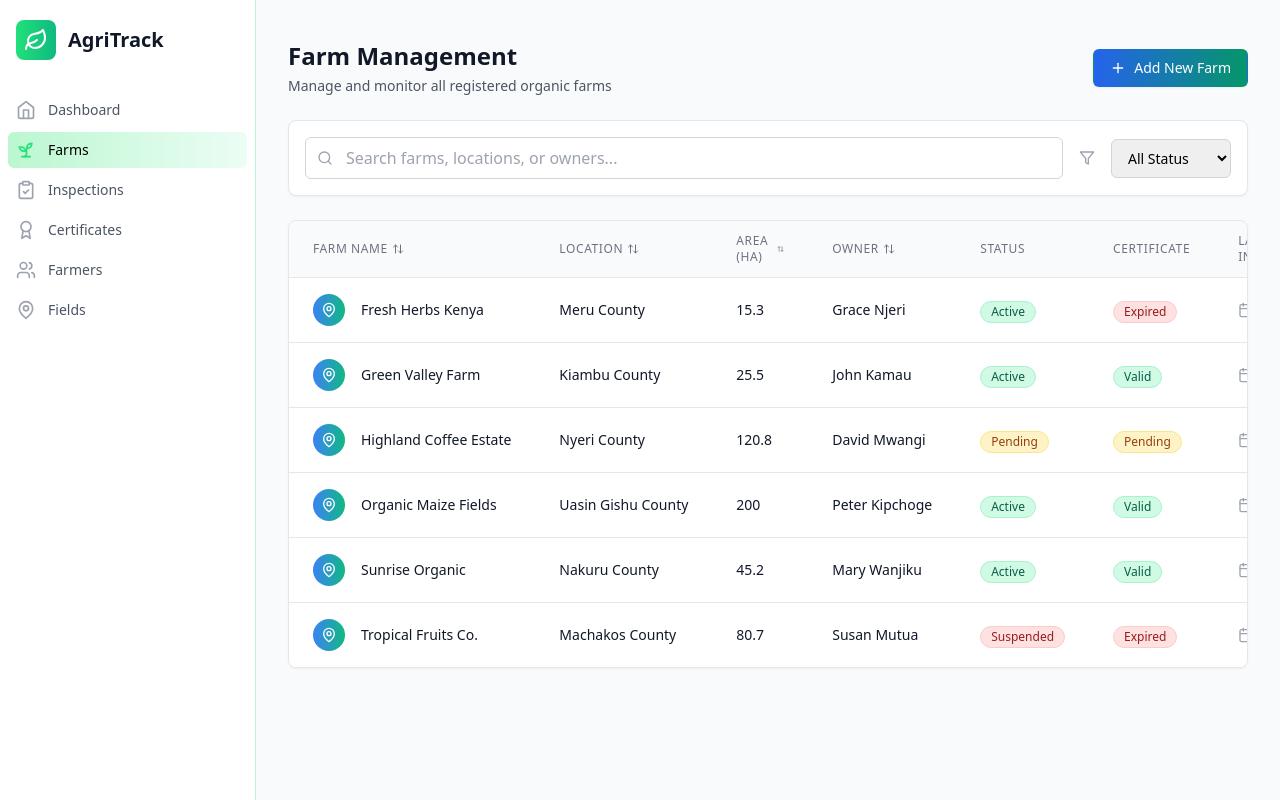
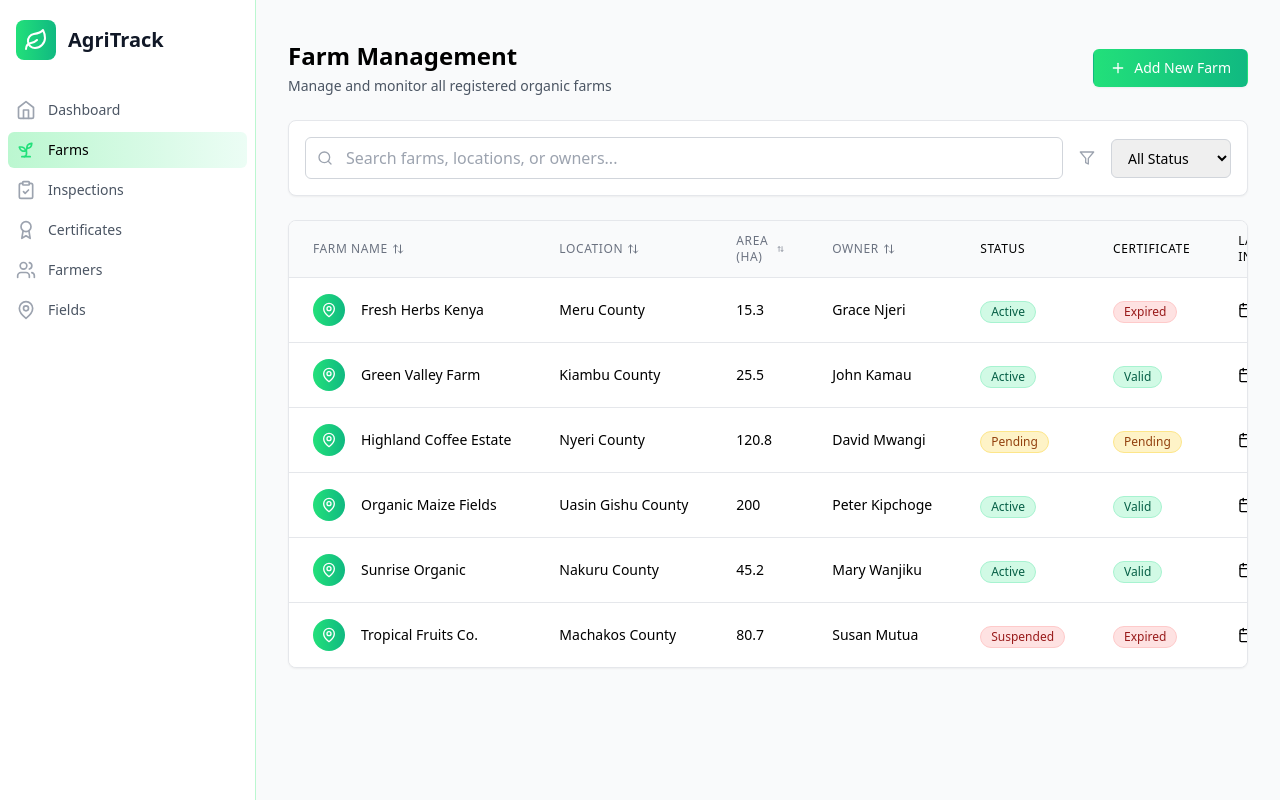
Before and after one commit to Gmatieso/organic-certification-frontend, a React (Vite) app: page /farms in a window 1280 px wide. Built offline with nearby package versions, Linux system fonts and the light colour scheme.

Commit message:
Chore: Refining UI and Color Theme for FarmListing

```diff
--- a/src/pages/FarmListing.tsx
+++ b/src/pages/FarmListing.tsx
@@ -37,7 +37,7 @@ const FarmListing: React.FC = () => {
   };
 
   const filteredAndSortedFarms = useMemo(() => {
-    let filtered = farms.filter(farm => {
+    const filtered = farms.filter(farm => {
       const matchesSearch = farm.name.toLowerCase().includes(searchTerm.toLowerCase()) ||
                            farm.location.toLowerCase().includes(searchTerm.toLowerCase()) ||
                            farm.owner.toLowerCase().includes(searchTerm.toLowerCase());
@@ -98,36 +98,36 @@ const FarmListing: React.FC = () => {
       {/* Header */}
       <div className="flex flex-col sm:flex-row sm:items-center sm:justify-between">
         <div>
-          <h1 className="text-2xl font-bold text-gray-900">Farm Management</h1>
+          <h1 className="text-2xl font-bold pesiraGray900">Farm Management</h1>
           <p className="mt-1 text-sm text-gray-600">Manage and monitor all registered organic farms</p>
         </div>
-        <button className="mt-4 sm:mt-0 inline-flex items-center px-4 py-2 border border-transparent rounded-md shadow-sm text-sm font-medium text-white bg-gradient-to-r from-blue-600 to-emerald-600 hover:from-blue-700 hover:to-emerald-700 focus:outline-none focus:ring-2 focus:ring-offset-2 focus:ring-blue-500 transition-colors">
+        <button className="mt-4 sm:mt-0 inline-flex items-center px-4 py-2 border border-transparent rounded-md shadow-sm text-sm font-medium text-white bg-gradient-to-r from-pesiraGreen to-pesiraEmerald hover:from-pesiraGreen500 hover:to-pesiraEmerald700 focus:outline-none focus:ring-2 focus:ring-offset-2 focus:ring-pesiraGreen500 transition-colors">
           <Plus className="h-4 w-4 mr-2" />
           Add New Farm
         </button>
       </div>
 
       {/* Filters */}
-      <div className="bg-white rounded-lg shadow-sm border border-gray-200 p-4">
+      <div className="bg-pesiraWhite rounded-lg shadow-sm border border-pesiraGray200 p-4">
         <div className="flex flex-col sm:flex-row gap-4">
           <div className="flex-1">
             <div className="relative">
-              <Search className="absolute left-3 top-1/2 transform -translate-y-1/2 h-4 w-4 text-gray-400" />
+              <Search className="absolute left-3 top-1/2 transform -translate-y-1/2 h-4 w-4 text-pesiraGray400" />
               <input
                 type="text"
                 placeholder="Search farms, locations, or owners..."
                 value={searchTerm}
                 onChange={(e) => setSearchTerm(e.target.value)}
-                className="w-full pl-10 pr-4 py-2 border border-gray-300 rounded-md focus:ring-2 focus:ring-blue-500 focus:border-transparent"
+                className="w-full pl-10 pr-4 py-2 border border-gray-300 rounded-md focus:ring-2 focus:ring-pesiraGreen200 focus:border-transparent"
               />
             </div>
           </div>
           <div className="flex items-center space-x-4">
-            <Filter className="h-4 w-4 text-gray-400" />
+            <Filter className="h-4 w-4 text-pesiraGray400" />
             <select
               value={statusFilter}
               onChange={(e) => setStatusFilter(e.target.value)}
-              className="border border-gray-300 rounded-md px-3 py-2 text-sm focus:ring-2 focus:ring-blue-500 focus:border-transparent"
+              className="border border-pesiraGray300 rounded-md px-3 py-2 text-sm focus:ring-2 focus:ring-pesiraGreen200 focus:border-transparent"
             >
               <option value="all">All Status</option>
               <option value="active">Active</option>
@@ -139,13 +139,13 @@ const FarmListing: React.FC = () => {
       </div>
 
       {/* Farm Table */}
-      <div className="bg-white rounded-lg shadow-sm border border-gray-200 overflow-hidden">
+      <div className="bg-pesiraWhite rounded-lg shadow-sm border border-pesiraGray200 overflow-hidden">
         <div className="overflow-x-auto">
-          <table className="min-w-full divide-y divide-gray-200">
-            <thead className="bg-gray-50">
+          <table className="min-w-full divide-y divide-pesiraGray200">
+            <thead className="bg-pesiraGray50">
               <tr>
                 <th
-                  className="px-6 py-3 text-left text-xs font-medium text-gray-500 uppercase tracking-wider cursor-pointer hover:bg-gray-100 transition-colors"
+                  className="px-6 py-3 text-left text-xs font-medium text-pesiraGray500 uppercase tracking-wider cursor-pointer hover:bg-pesiraGray100 transition-colors"
                   onClick={() => handleSort('name')}
                 >
                   <div className="flex items-center space-x-1">
@@ -154,7 +154,7 @@ const FarmListing: React.FC = () => {
                   </div>
                 </th>
                 <th
-                  className="px-6 py-3 text-left text-xs font-medium text-gray-500 uppercase tracking-wider cursor-pointer hover:bg-gray-100 transition-colors"
+                  className="px-6 py-3 text-left text-xs font-medium text-pesiraGray500 uppercase tracking-wider cursor-pointer hover:bg-pesiraGray100 transition-colors"
                   onClick={() => handleSort('location')}
                 >
                   <div className="flex items-center space-x-1">
@@ -163,7 +163,7 @@ const FarmListing: React.FC = () => {
                   </div>
                 </th>
                 <th
-                  className="px-6 py-3 text-left text-xs font-medium text-gray-500 uppercase tracking-wider cursor-pointer hover:bg-gray-100 transition-colors"
+                  className="px-6 py-3 text-left text-xs font-medium text-pesiraGray500 uppercase tracking-wider cursor-pointer hover:bg-pesiraGray100 transition-colors"
                   onClick={() => handleSort('areaHa')}
                 >
                   <div className="flex items-center space-x-1">
@@ -172,7 +172,7 @@ const FarmListing: React.FC = () => {
                   </div>
                 </th>
                 <th
-                  className="px-6 py-3 text-left text-xs font-medium text-gray-500 uppercase tracking-wider cursor-pointer hover:bg-gray-100 transition-colors"
+                  className="px-6 py-3 text-left text-xs font-medium text-pesiraGray500 uppercase tracking-wider cursor-pointer hover:bg-pesiraGray100 transition-colors"
                   onClick={() => handleSort('owner')}
                 >
                   <div className="flex items-center space-x-1">
@@ -180,41 +180,41 @@ const FarmListing: React.FC = () => {
                     <ArrowUpDown className="h-3 w-3" />
                   </div>
                 </th>
-                <th className="px-6 py-3 text-left text-xs font-medium text-gray-500 uppercase tracking-wider">
+                <th className="px-6 py-3 text-left text-xs font-medium pesiraGray500 uppercase tracking-wider">
                   Status
                 </th>
-                <th className="px-6 py-3 text-left text-xs font-medium text-gray-500 uppercase tracking-wider">
+                <th className="px-6 py-3 text-left text-xs font-medium pesiraGray500 uppercase tracking-wider">
                   Certificate
                 </th>
-                <th className="px-6 py-3 text-left text-xs font-medium text-gray-500 uppercase tracking-wider">
+                <th className="px-6 py-3 text-left text-xs font-medium pesiraGray500 uppercase tracking-wider">
                   Last Inspection
                 </th>
-                <th className="px-6 py-3 text-left text-xs font-medium text-gray-500 uppercase tracking-wider">
+                <th className="px-6 py-3 text-left text-xs font-medium pesiraGray500 uppercase tracking-wider">
                   Actions
                 </th>
               </tr>
             </thead>
             <tbody className="bg-white divide-y divide-gray-200">
               {filteredAndSortedFarms.map((farm) => (
-                <tr key={farm.id} className="hover:bg-gray-50 transition-colors">
+                <tr key={farm.id} className="hover:bg-pesiraGray50 transition-colors">
                   <td className="px-6 py-4 whitespace-nowrap">
                     <div className="flex items-center">
-                      <div className="h-8 w-8 bg-gradient-to-r from-blue-500 to-emerald-500 rounded-full flex items-center justify-center">
+                      <div className="h-8 w-8 bg-gradient-to-r from-pesiraGreen to-pesiraEmerald rounded-full flex items-center justify-center">
                         <MapPin className="h-4 w-4 text-white" />
                       </div>
                       <div className="ml-4">
-                        <div className="text-sm font-medium text-gray-900">{farm.name}</div>
+                        <div className="text-sm font-medium pesiraGray900">{farm.name}</div>
                       </div>
                     </div>
                   </td>
-                  <td className="px-6 py-4 whitespace-nowrap text-sm text-gray-900">{farm.location}</td>
-                  <td className="px-6 py-4 whitespace-nowrap text-sm text-gray-900">{farm.areaHa}</td>
-                  <td className="px-6 py-4 whitespace-nowrap text-sm text-gray-900">{farm.owner}</td>
+                  <td className="px-6 py-4 whitespace-nowrap text-sm pesiraGray900">{farm.location}</td>
+                  <td className="px-6 py-4 whitespace-nowrap text-sm pesiraGray900">{farm.areaHa}</td>
+                  <td className="px-6 py-4 whitespace-nowrap text-sm pesiraGray900">{farm.owner}</td>
                   <td className="px-6 py-4 whitespace-nowrap">{getStatusBadge(farm.status)}</td>
                   <td className="px-6 py-4 whitespace-nowrap">{getCertificateStatusBadge(farm.certificateStatus)}</td>
-                  <td className="px-6 py-4 whitespace-nowrap text-sm text-gray-900">
+                  <td className="px-6 py-4 whitespace-nowrap text-sm pesiraGray900">
                     <div className="flex items-center">
-                      <Calendar className="h-4 w-4 text-gray-400 mr-1" />
+                      <Calendar className="h-4 w-4 pesiraGray400 mr-1" />
                       {new Date(farm.lastInspection).toLocaleDateString()}
                     </div>
                   </td>
@@ -233,9 +233,9 @@ const FarmListing: React.FC = () => {
 
         {filteredAndSortedFarms.length === 0 && (
           <div className="text-center py-12">
-            <MapPin className="mx-auto h-12 w-12 text-gray-400" />
-            <h3 className="mt-2 text-sm font-medium text-gray-900">No farms found</h3>
-            <p className="mt-1 text-sm text-gray-500">Try adjusting your search criteria</p>
+            <MapPin className="mx-auto h-12 w-12 pesiraGray400" />
+            <h3 className="mt-2 text-sm font-medium pesiraGray900">No farms found</h3>
+            <p className="mt-1 text-sm pesiraGray500">Try adjusting your search criteria</p>
           </div>
         )}
       </div>
--- a/tailwind.config.js
+++ b/tailwind.config.js
@@ -29,6 +29,11 @@ export default {
             pesiraPurple600: '#7C3AED',
             pesiraPurple500: '#9333EA',
             pesiraBlue100: '#D1E9FF',
+            pesiraEmerald500: '#10B981',
+            pesiraEmerald700: '#059669',
+            pesiraGreen500: '#16A34A',
+            pesiraGray300: '#D1D5DB',
+            pesiraGray100: '#F3F4F6'
         }
     },
   },
```
